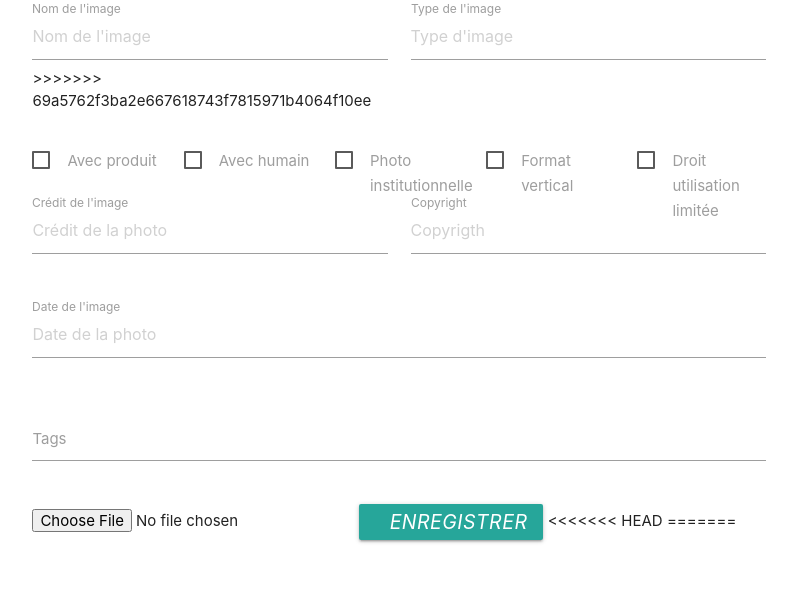
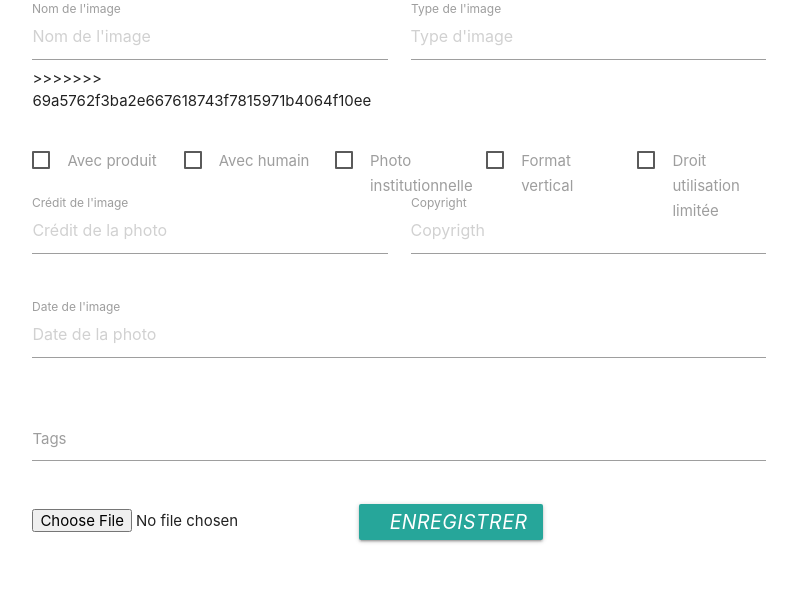
Before and after one commit to OwainCharlon/chal48-21, a Flask app: page / in a window 1280 px wide. Shown: the part 300-900 px from the top of the page, without its empty margins (165-962 px from the left). Run offline with Flask 2, Linux system fonts and the light colour scheme.

Commit message:
on fix les merdges

```diff
--- a/app/templates/index.html
+++ b/app/templates/index.html
@@ -151,10 +151,6 @@
                 <i class="material-icons right">Enregistrer</i>
             </button>
 
-<<<<<<< HEAD
-</body>
-</html>
-=======
         </form>
     </div>
 </div>
@@ -166,4 +162,3 @@
 
 {% block js %}
 {% endblock %}
->>>>>>> 69a5762f3ba2e667618743f7815971b4064f10ee
```
